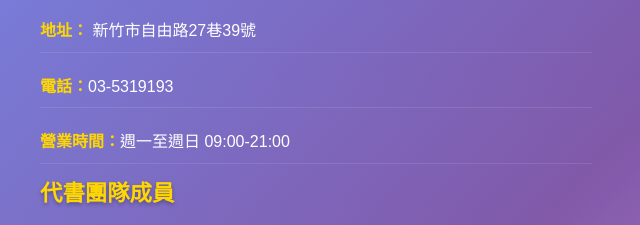
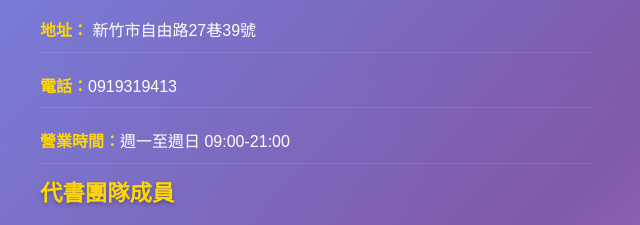
Before and after one commit to wangkuohsing/wangkuohsing.github.io, a plain HTML site: page index.html in a window 1280 px wide. Shown: the part 4016-4241 px from the top of the page, 0-640 px from the left. Drawn offline with Linux system fonts and the light colour scheme; grey boxes are pictures that could not be loaded; files whose address does not match are found by name.

Commit message:
更新版本1.3

```diff
--- a/index.html
+++ b/index.html
@@ -831,7 +831,7 @@
         </div>
     </section>
 
-    <!-- 人員及地點區塊 -->
+    <!-- 員及地點區塊 -->
     <section id="contact" class="section">
         <div class="container">
             <h2 class="section-title fade-in">代書事務所人員及地點</h2>
@@ -841,7 +841,7 @@
                     <p><strong>事務所名稱：</strong>王國興地政士事務所</p>
                     <p><strong>負責人：</strong>王國興 地政士</p>
                     <p><strong>地址：</strong> 新竹市自由路27巷39號</p>
-                    <p><strong>電話：</strong>03-5319193</p>
+                    <p><strong>電話：</strong>0919319413</p>
                     <p><strong>營業時間：</strong>週一至週日 09:00-21:00</p>
                     <h3>代書團隊成員</h3>
                     <p><strong>王國興代書：</strong>0919319413</p>
```
